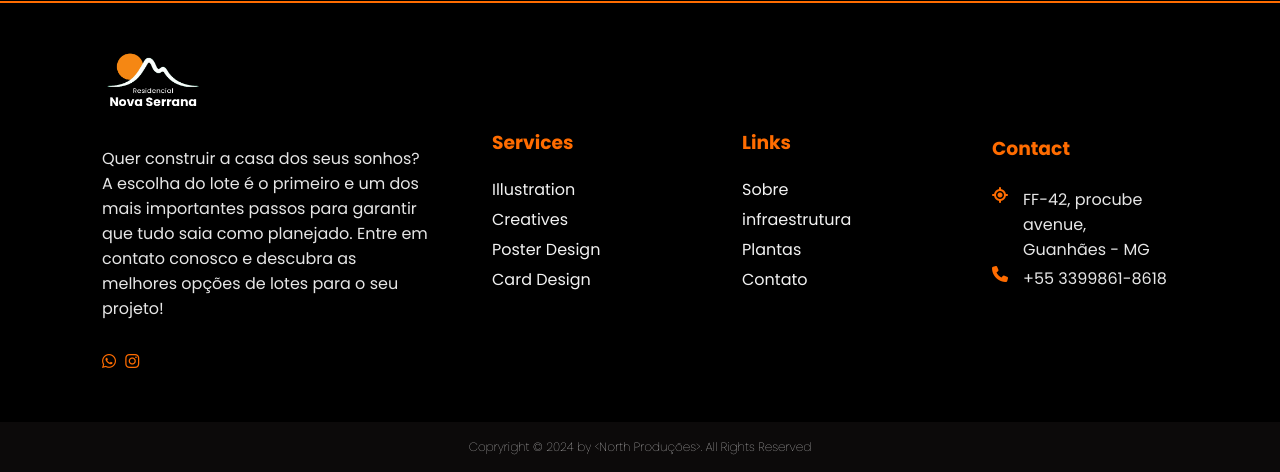
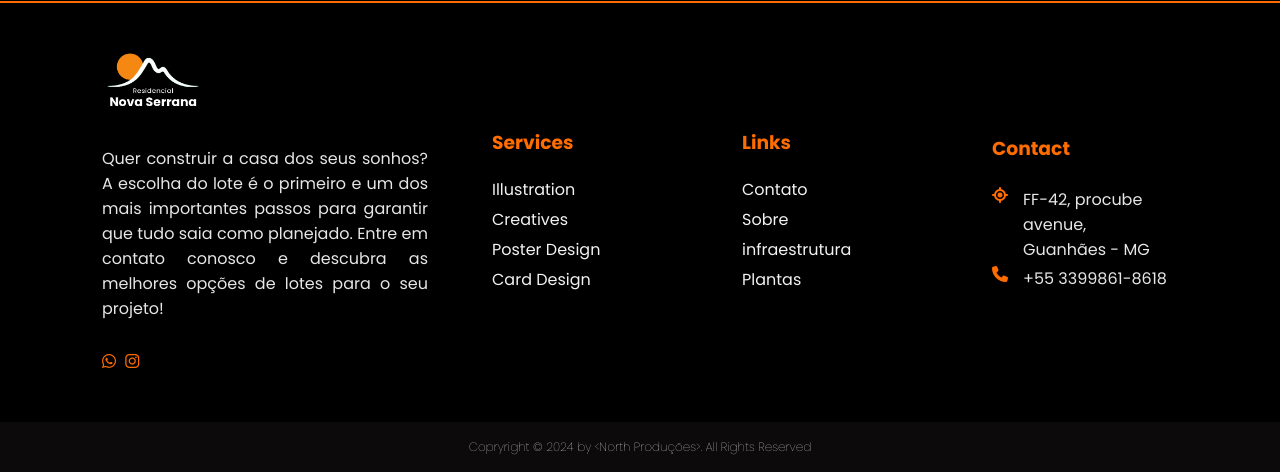
Before and after one commit to raylann-lopes/Projeto-Terra-Nobre, a PHP site: page /html/index.html in a window 1280 px wide. Shown: the part 3951-4423 px from the top of the page. Run offline with PHP 8.4, Linux system fonts and the light colour scheme; some libraries are stand-ins or nearby versions.

Commit message:
git commit -m "Add style.css and index.html"

```diff
--- a/css/style.css
+++ b/css/style.css
@@ -14,8 +14,9 @@
   --main-color: #fcdb58;
   --secondary-color: #ff6c00;
   --text-color: #000;
-  --bg-color-01: #;
-  --bg-color-02: #;
+  --text-color2: #ffffff;
+  --bg-color-01: #000;
+  --bg-color-02: #ffffff;
   --border-color: #;
   --button-color: radial-gradient(
     ellipse,
@@ -273,10 +274,6 @@ form button {
   margin-bottom: 20px;
   border-radius: 5px;
 }
-/*form button:hover {
-  background: #f5f5f5;
-  color: #101026;
-}*/
 form .text-bottom {
   font-size: 12px;
 }
@@ -486,6 +483,9 @@ form .text-bottom {
   width: 100px;
   margin-bottom: 25px;
 }
+#company {
+  text-align: justify;
+}
 .col-footer {
   min-width: 250px;
   color: #f2f2f2f2;
@@ -517,7 +517,7 @@ form .text-bottom {
   margin-right: 5px;
   transition: 0.3s ease;
 }
-.col-footer .social a i:hover {
+.col-footer .social a i:hov{
   transform: scale(1.5);
   filter: grayscale(25);
 
--- a/html/index.html
+++ b/html/index.html
@@ -401,10 +401,10 @@
           <div class="col-footer" id="userfull-links">
             <h3>Links</h3>
             <div class="links-footer">
+              <a href="#residence">Contato</a>
               <a href="#structure">Sobre</a>
               <a href="#cards">infraestrutura</a>
               <a href="#plants">Plantas</a>
-              <a href="#residence">Contato</a>
             </div>
           </div>
           <div class="col-footer" id="contact">
```
